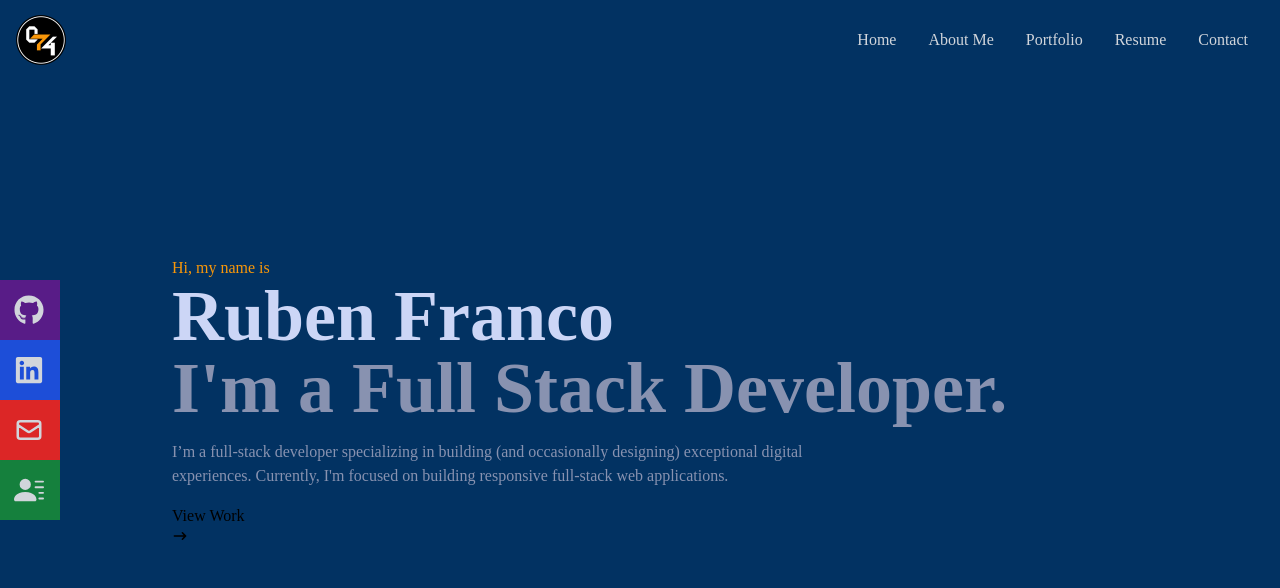
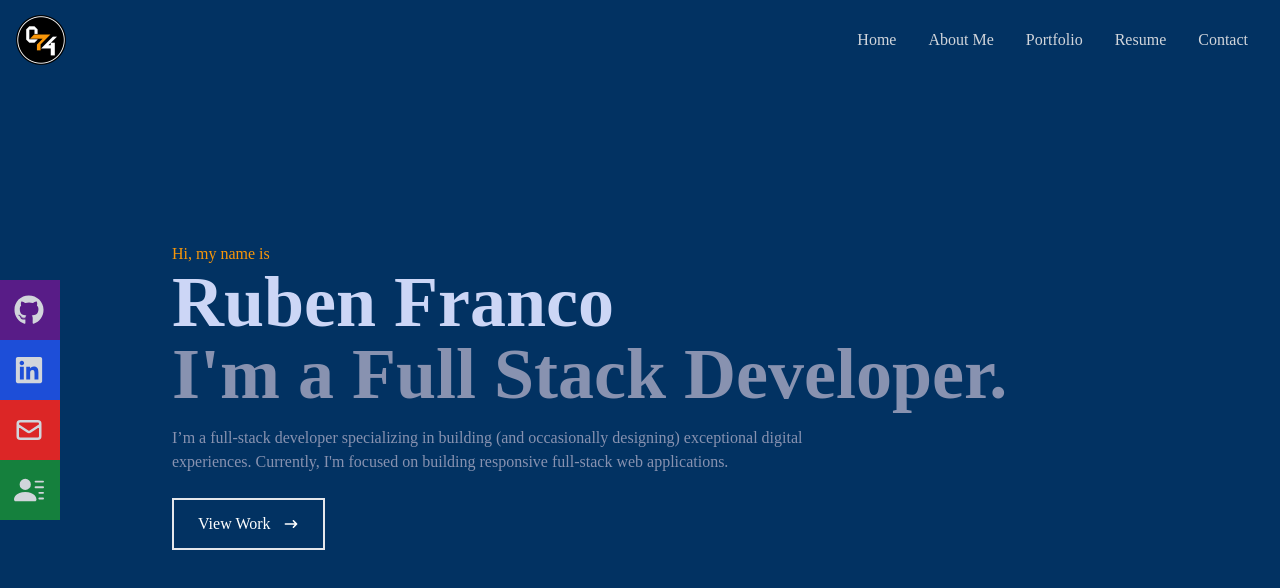
Before and after one commit to RubenFr74/franco-portfolio, a React (Create React App) app in the folder my-app/: page / in a window 1280 px wide. Shown: the top 588 px of the page. Built offline with nearby package versions, Linux system fonts and the light colour scheme.

Commit message:
added styling to button

```diff
--- a/my-app/src/components/Home.jsx
+++ b/my-app/src/components/Home.jsx
@@ -14,7 +14,11 @@
           designing) exceptional digital experiences. Currently, I'm focused on
           building responsive full-stack web applications.</p>
           <div>
-            <button>View Work <HiArrowNarrowRight /></button>
+            <button className='text-white group border-2 px-6 py-3 my-2 flex items-center hover:bg-[#f99709] hover:border-[#f99709]'>View Work
+            <span className='group-hover:rotate-90 duration-300 '>
+            <HiArrowNarrowRight className='ml-3' />
+            </span>
+            </button>
           </div>
         </div>
     </div>
```
